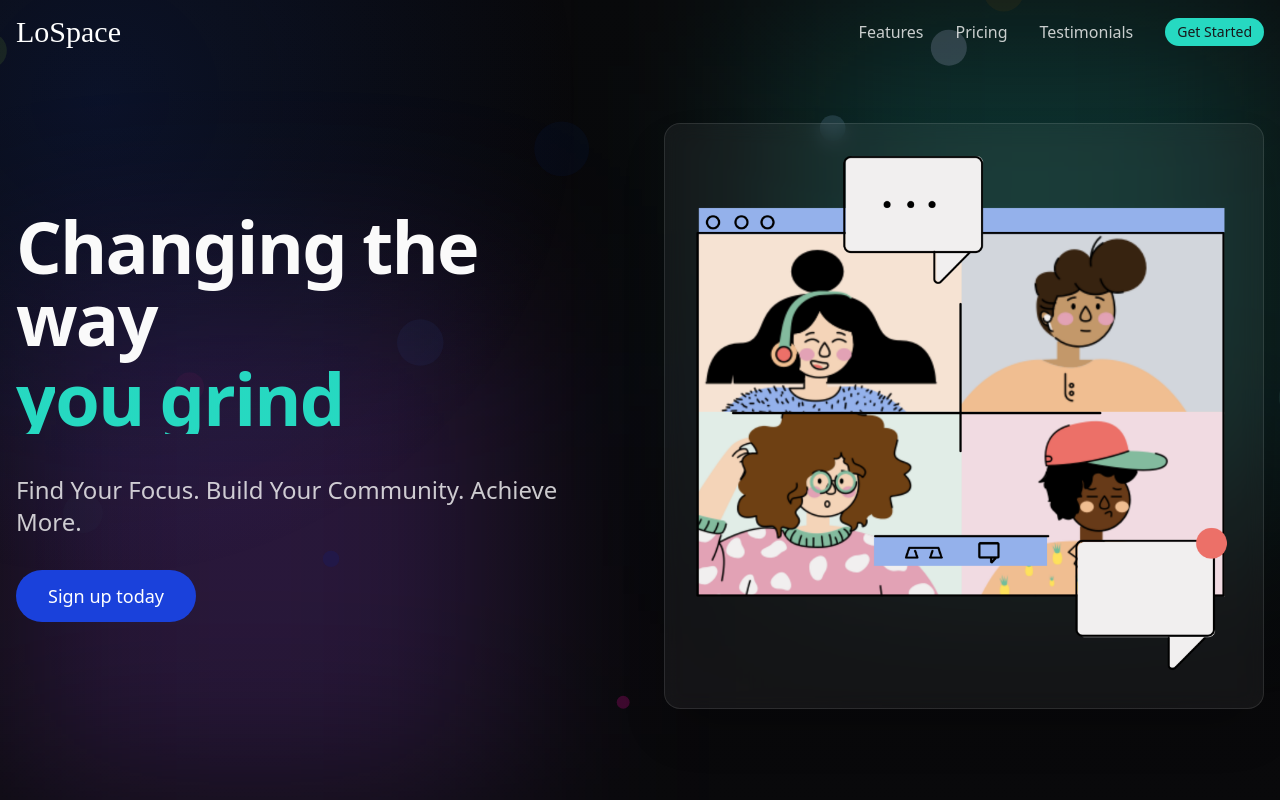
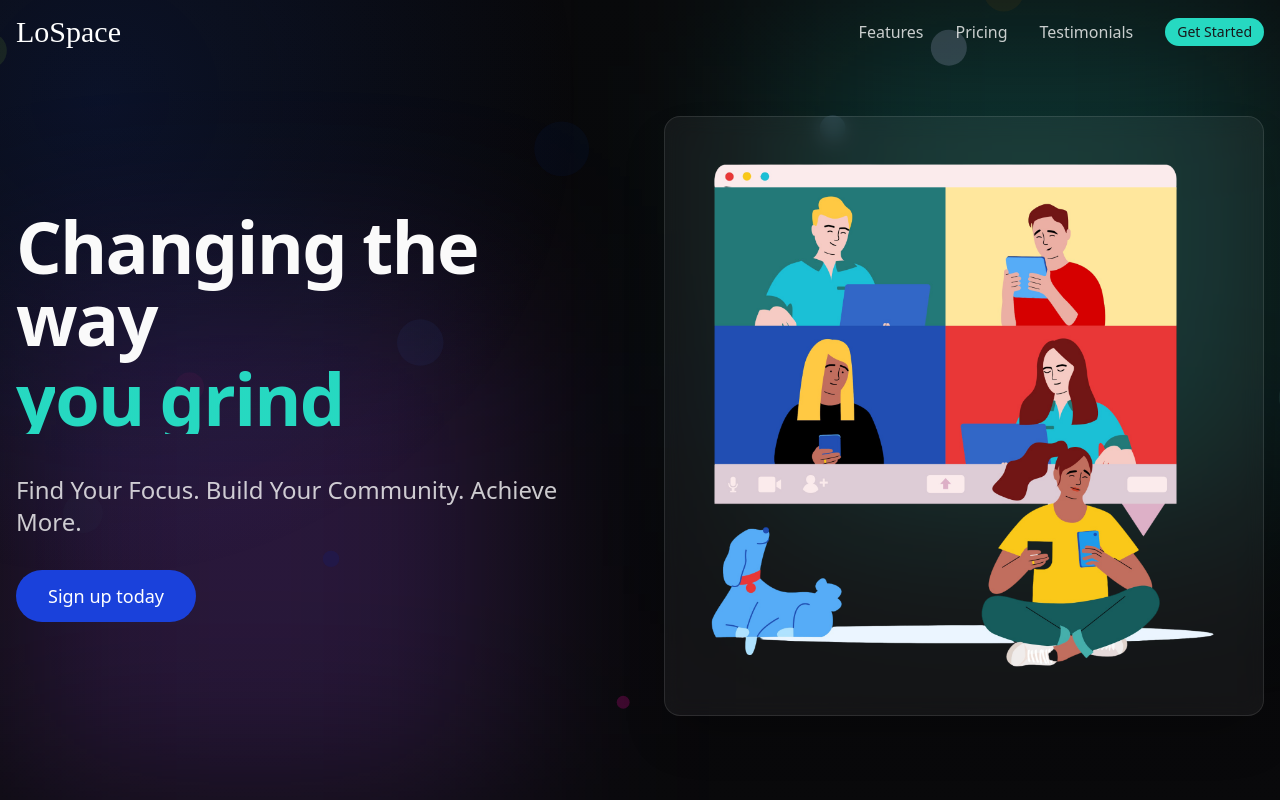
Before and after one commit to oreothebuilder/lospace, a React (Vite) app: page / in a window 1280 px wide. Shown: the top 800 px of the page. Built offline with nearby package versions, Linux system fonts and the light colour scheme; a web font is replaced by a local one.

Commit message:
Replace Hero component
The prompt requested a replacement for the existing Hero component.  No further details were provided.

```diff
--- a/src/components/Hero.tsx
+++ b/src/components/Hero.tsx
@@ -128,7 +128,7 @@ const Hero = () => {
           >
             <div className="glass-card rounded-2xl overflow-hidden shadow-2xl">
               <img
-                src="/lovable-uploads/0e4d5ff9-a9d7-405f-8979-d0eae00cdfe1.png"
+                src="/lovable-uploads/950e6975-e576-4237-a40e-1c0fa7eb80a1.png"
                 alt="Video call illustration"
                 className="w-full h-auto"
               />
```
Also changed, not shown: public/lovable-uploads/950e6975-e576-4237-a40e-1c0fa7eb80a1.png (added).
